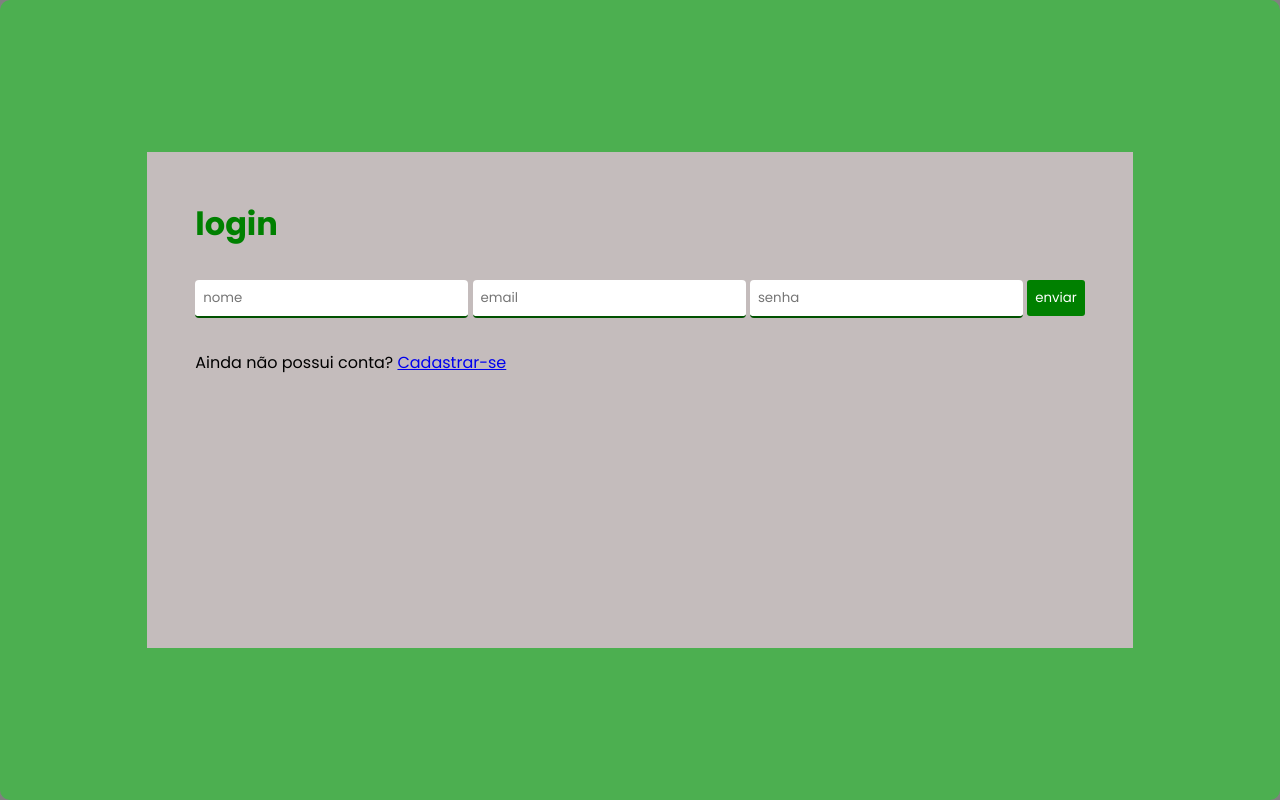
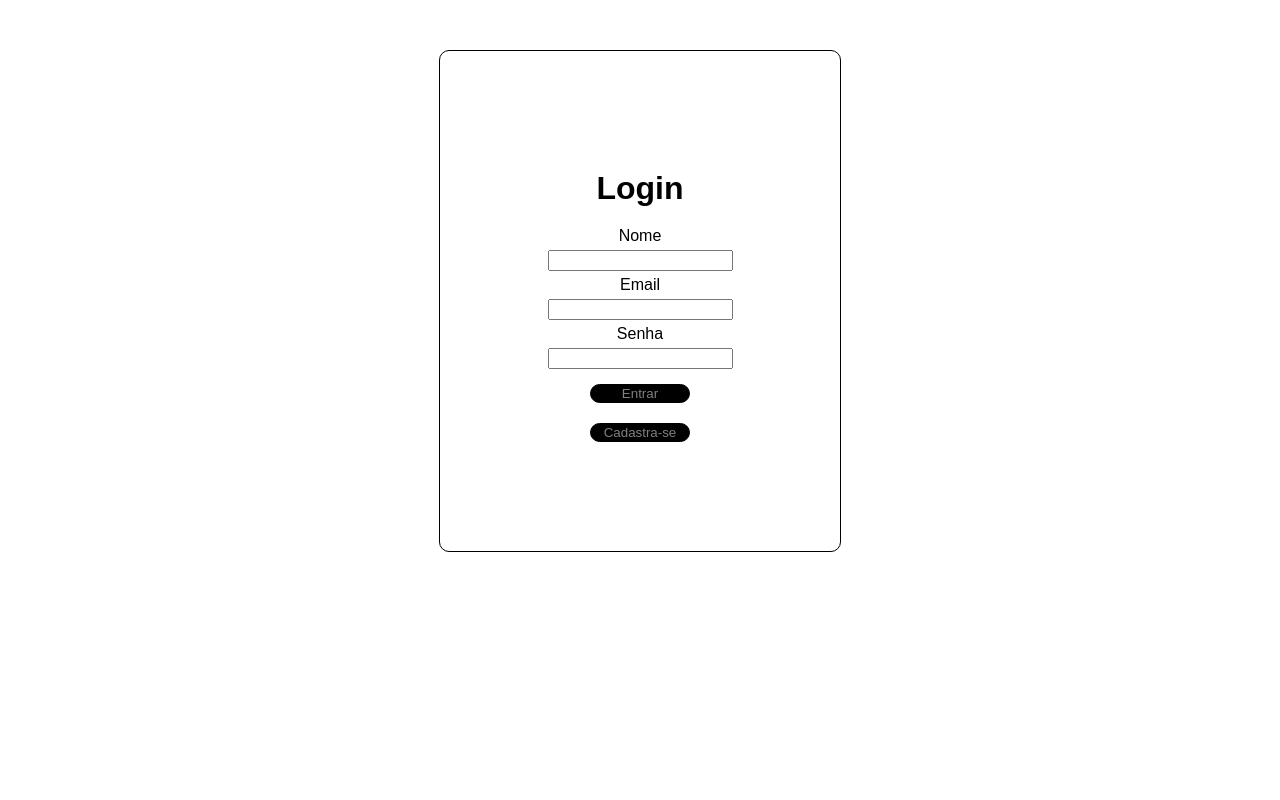
Before and after one commit to RuanFelixx/gestao_agendas, a Flask app: page /login in a window 1280 px wide. Run offline with Flask 3, Linux system fonts and the light colour scheme; some libraries are stand-ins or nearby versions.

Commit message:
atualizados

```diff
--- a/templates/login.html
+++ b/templates/login.html
@@ -1,92 +1,73 @@
 <!DOCTYPE html>
-<html lang="pt-br">
+<html lang="en">
 <head>
     <meta charset="UTF-8">
     <meta name="viewport" content="width=device-width, initial-scale=1.0">
-    <title>login</title>
+    <title>Document</title>
     <style>
-        @import url('https://fonts.googleapis.com/css2?family=Poppins:ital,wght@0,100;0,200;0,300;0,400;0,500;0,600;0,700;0,800;0,900;1,100;1,200;1,300;1,400;1,500;1,600;1,700;1,800;1,900&display=swap');
+        *{
+            margin: 0%;
+            font-family: Arial, Helvetica, sans-serif;
+        }
+        body{
+            height: 100%;
+            width: 100%;
+            display: flex;
+            align-items: center;
+            justify-content: center;
+            flex-direction: column;
+        }
+        .login{
+            margin-top: 50px;
+            display: flex;
+            align-items: center;
+            justify-content: center;
+            flex-direction: column;
+            height: 500px;
+            width: 400px;
+            border: 1px solid black;
+            border-radius: 10px;
+        }
+        .login h1{
+            margin: 20px;
+        }
+        form{
+            display: flex;
+            align-items: center;
+            justify-content: center;
+            flex-direction: column;
+        }
+        form input {
+            margin: 5px;
 
-        * {
-            padding: 0;
-            margin: 0;
-            font-family: 'Poppins', Courier, monospace;
-            border: none;
         }
-
-        body{
-            background-color: gray;
+        form a {
+            text-decoration: none;
+            color: gray;
         }
-
-        .box{
-            display: flex;
-            flex-direction: column;
-            background-color: rgb(196, 188, 188);
-            height: 50vh;
-            gap: 2rem;
-            padding: 3rem;
-        }
-
-        .container{
-            display: flex;
-            justify-content: center;
-            align-items: center;
-            width:  100vw;
-            height: 100vh;
+        form button{
+            color: gray;
+            background-color: black;
+            width: 100px;
+            border: 1px solid black;
             border-radius: 10px;
-            background-color: #4CAF50;
-        }
-
-        h1{
-            color:green ;
-        }
-
-        input{
-            outline: none;
-            border: none;
-            padding: 0.5rem;
-            border-radius: 4px;
-            border-bottom-width: 2px;
-            border-bottom-style: solid;
-            border-bottom-color: rgb(0, 82, 0);
-            transition: 0.2s;
-        }
-
-        input:hover{
-            border-color:rgb(0, 82, 0);
-        }
-
-        button{
-            background-color: green;
-            color:green ;
-            color: white;
-            padding: 0.5rem;
-            border: 0px;
-            border-radius: 3px;
-            transition: 0.2s;
-        }
-
-        button:hover{
-            background-color:rgb(0, 82, 0);;
-
+            margin: 10px;
         }
     </style>
 </head>
 <body>
-    <div class="container">
-        <div class="box">
-
-            <h1>login</h1>
-            <form action="{{url_for('login')}}" method="post">
-                <input type="text" name="nome" placeholder="nome">
-                <input type="email" name="email" placeholder="email">
-                <input type="password" name="senha" placeholder="senha">
-                <button type="submit">enviar</button>
-            </form>
-            <span>Ainda não possui conta? <a href='/cadastro'>Cadastrar-se</a></span>
-
-        </div>
+    <div class="login">
+        <h1>Login</h1>
+        <form action="{{url_for('login')}}">
+            <label for="nome">Nome</label>
+            <input type="text" name="nome" placeholder="">
+            <label for="email">Email</label>
+            <input type="email" name="email" placeholder="">
+            <label for="senha">Senha</label>
+            <input type="password" name="password" placeholder="">
+            <button type="submit">Entrar</button>
+            <button><a href="{{url_for('cadastro')}}">Cadastra-se</a></button>
+        </form>
     </div>
-
 </body>
 </html>
```
Also changed, not shown: templates/agendar.html (+42 -84 lines), templates/cadastro.html (+54 -71 lines), templates/delet_login.html (added, +93 -0 lines), templates/home.html (added, +106 -0 lines).
